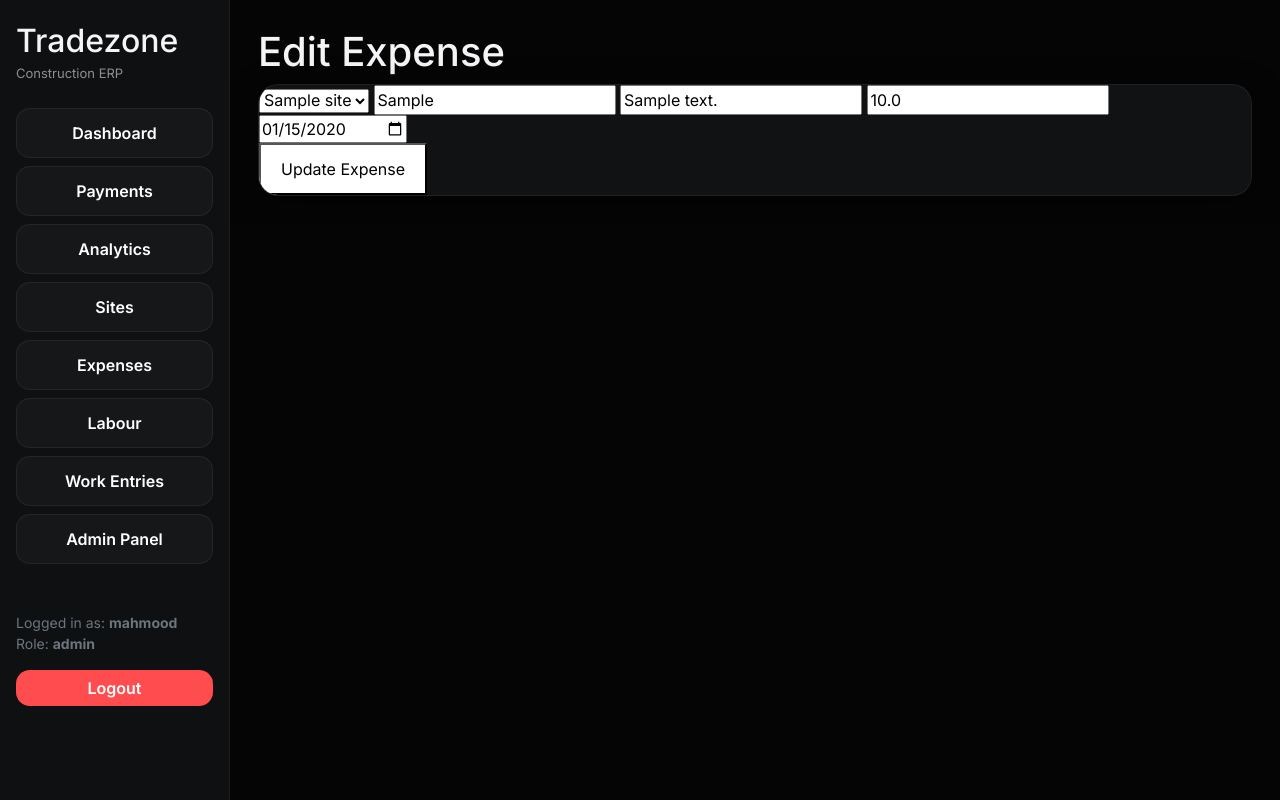
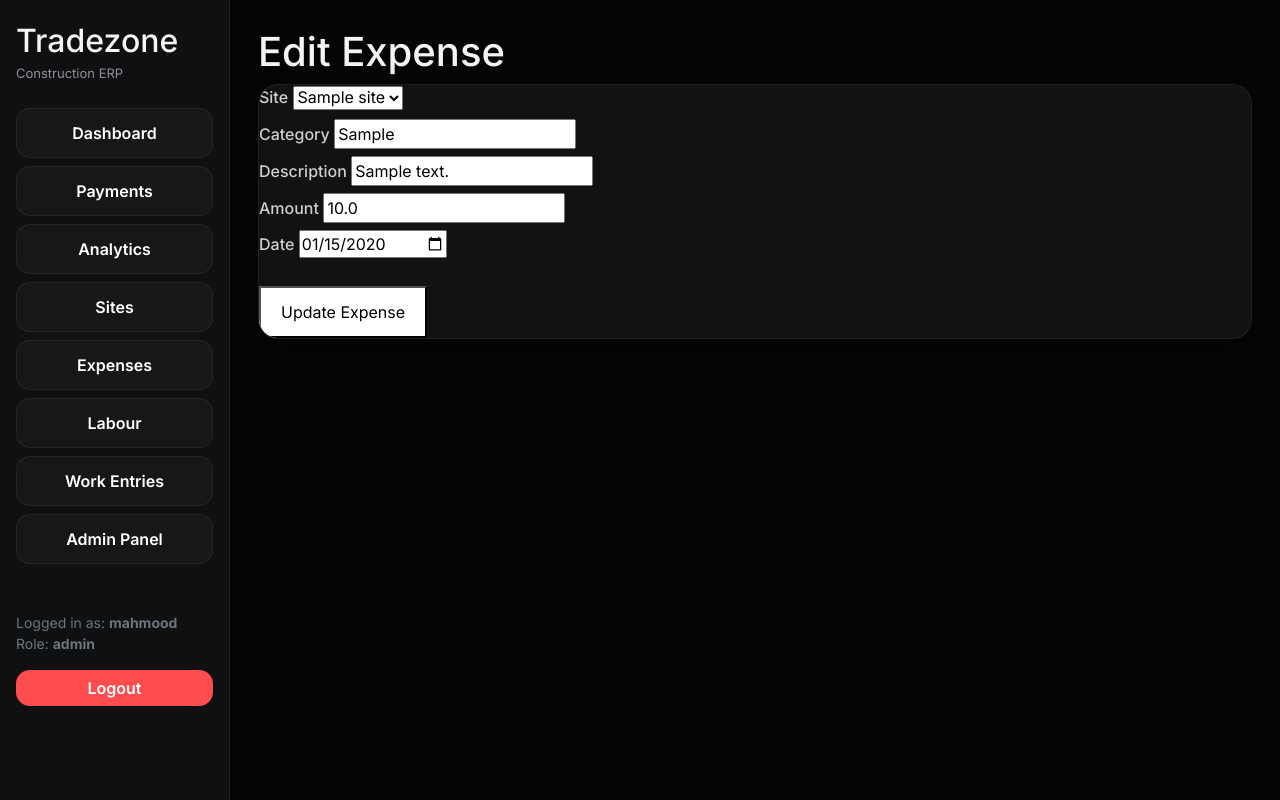
Before and after one commit to mahinrx7/tradezone-erp-v2, a Flask app: page /edit_expense/1 in a window 1280 px wide. Run offline with Flask 3, Linux system fonts and the light colour scheme; a user stored in the database is signed in; tables that the repository leaves empty hold one stand-in row (values such as "Sample post").

Commit message:
improve edit expense ui

```diff
--- a/app/templates/edit_expense.html
+++ b/app/templates/edit_expense.html
@@ -13,6 +13,12 @@
     <form method="POST">
 
         <div class="form-grid">
+
+            <div>
+
+                <label class="form-label">
+                    Site
+                </label>
 
                 <select
                     name="site_id"
@@ -37,6 +43,14 @@
 
                 </select>
 
+            </div>
+
+            <div>
+
+                <label class="form-label">
+                    Category
+                </label>
+
                 <input
                     type="text"
                     name="category"
@@ -44,6 +58,14 @@
                     value="{{ expense.category }}"
                     required
                 >
+
+            </div>
+
+            <div>
+
+                <label class="form-label">
+                    Description
+                </label>
 
                 <input
                     type="text"
@@ -53,6 +75,14 @@
                     required
                 >
 
+            </div>
+
+            <div>
+
+                <label class="form-label">
+                    Amount
+                </label>
+
                 <input
                     type="number"
                     step="0.001"
@@ -61,6 +91,14 @@
                     value="{{ expense.amount }}"
                     required
                 >
+
+            </div>
+
+            <div>
+
+                <label class="form-label">
+                    Date
+                </label>
 
                 <input
                     type="date"
@@ -72,9 +110,12 @@
 
             </div>
 
+        </div>
+
         <button
             type="submit"
             class="btn-primary"
+            style="margin-top: 20px;"
         >
 
             Update Expense
```
Lines whose indentation alone changed are shown as unchanged.
